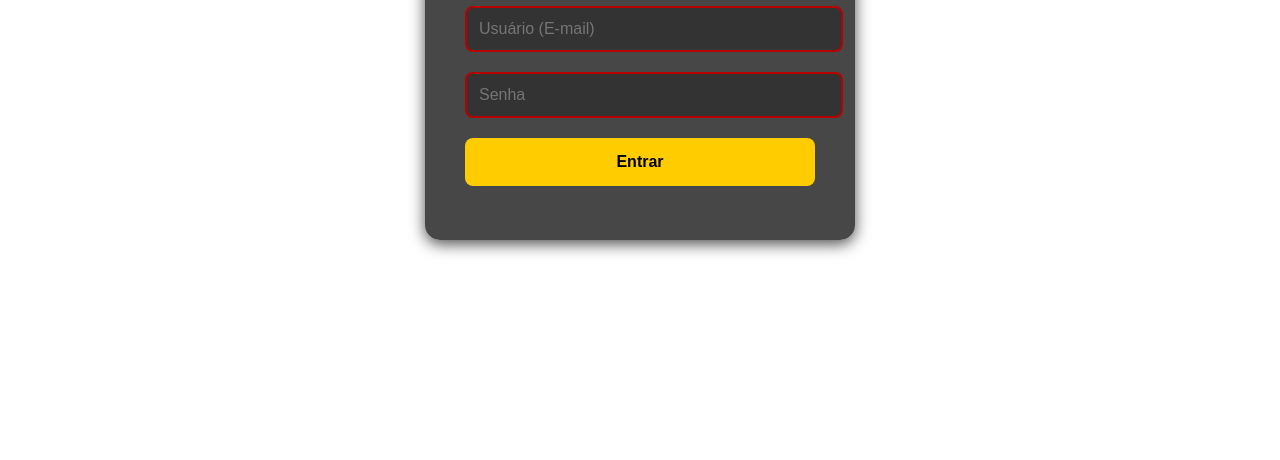
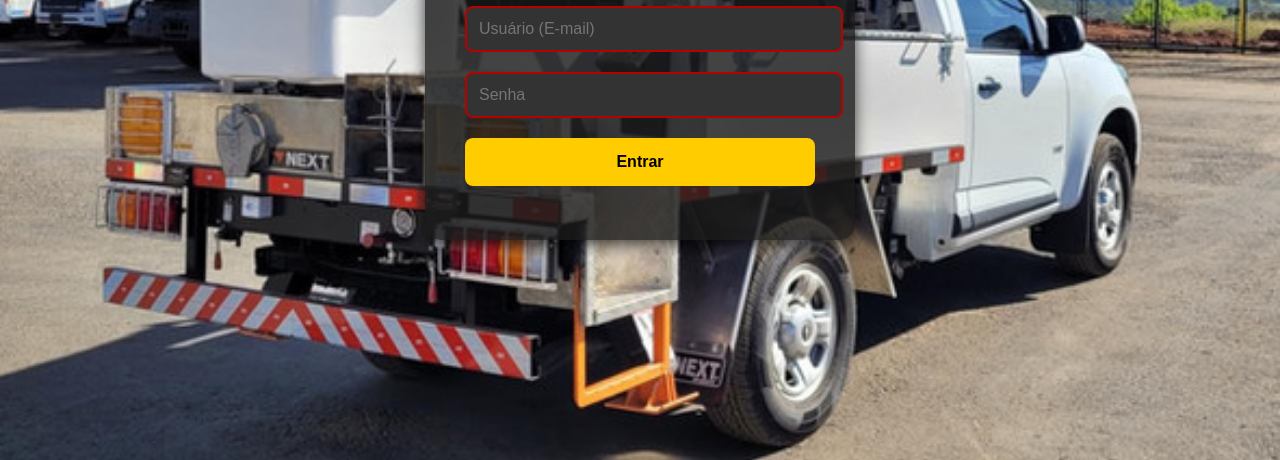
Before and after one commit to ELIEDSON-GUSTAVO/GERADOR_DE_PLANILHA_KAMBAM, a plain HTML site: page login.html in a window 1280 px wide. Shown: the part 340-800 px from the top of the page. Drawn offline with Linux system fonts and the light colour scheme.

Commit message:
Update login.html

```diff
--- a/login.html
+++ b/login.html
@@ -9,7 +9,7 @@
     <style>
         /* Corpo da página */
         body {
-            background-image: url('8d54fe_430af7f497cf44fbb293ff81807f5d58~mv2.jpeg');
+            background-image: url('NOVA_PASTA/8d54fe_430af7f497cf44fbb293ff81807f5d58~mv2.jpeg');
             background-size: cover;
             background-position: center;
             background-attachment: fixed;
```
